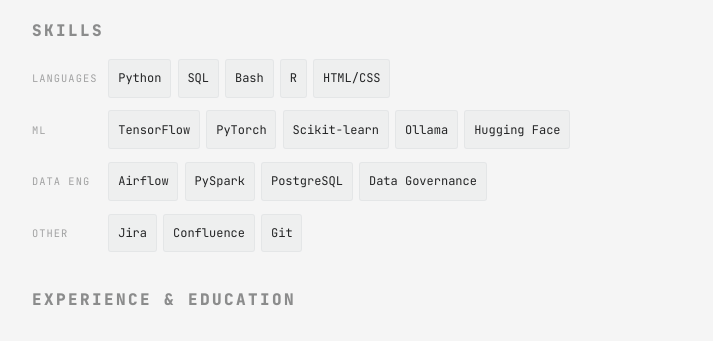
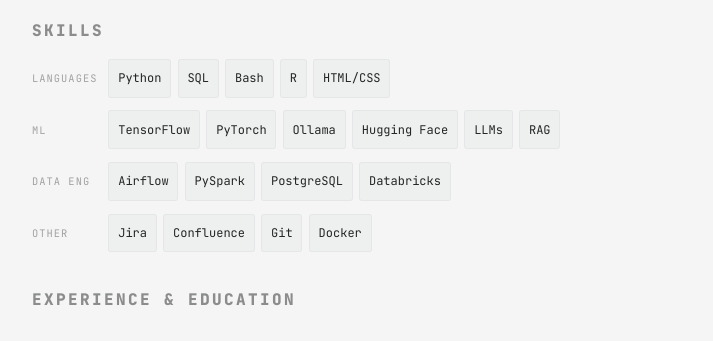
Before and after one commit to luc-rap/luc-rap.github.io, a Jekyll site: the page built from docs/index.md, in a window 1280 px wide and 900 px high, scrolled down 322 px. Shown: the part 138-479 px from the top of the window, without its empty margins (283-996 px from the left). Built offline with Jekyll 4.4.1, drawn with Linux system fonts in a browser that asks for light colours.

Commit message:
updated config, skills, cv

```diff
--- a/docs/_config.yml
+++ b/docs/_config.yml
@@ -1,4 +1,4 @@
-title: Lucia Rapanova Woollett - Data Engineer and ML Enthusiast
+title: Lucia Rapanova Woollett - Data Engineer | AI & ML
 markdown: kramdown
 
 # for atom feed
--- a/docs/_includes/bio.html
+++ b/docs/_includes/bio.html
@@ -13,7 +13,7 @@
     {%endfor%}
   </div>
 
-  <a id="cv-download" href="{{site.baseurl}}/assets/cv/lucia-rapanovaCV.pdf" download>
+  <a id="cv-download" href="{{site.baseurl}}/assets/cv/Woollett_Lucia.pdf" download>
     Download CV ↓
   </a>
 
@@ -61,9 +61,10 @@
     <span class="tag-label">ML</span>
     <span class="tag">TensorFlow</span>
     <span class="tag">PyTorch</span>
-    <span class="tag">Scikit-learn</span>
     <span class="tag">Ollama</span>
     <span class="tag">Hugging Face</span>
+    <span class="tag">LLMs</span>
+    <span class="tag">RAG</span>
   </div>
 
   <div class="tag-group">
@@ -71,7 +72,7 @@
     <span class="tag">Airflow</span>
     <span class="tag">PySpark</span>
     <span class="tag">PostgreSQL</span>
-    <span class="tag">Data Governance</span>
+    <span class="tag">Databricks</span>
   </div>
 
   <div class="tag-group">
@@ -79,6 +80,7 @@
     <span class="tag">Jira</span>
     <span class="tag">Confluence</span>
     <span class="tag">Git</span>
+    <span class="tag">Docker</span>
   </div>
 </section>
 
```
Also changed, not shown: 2 other files.
